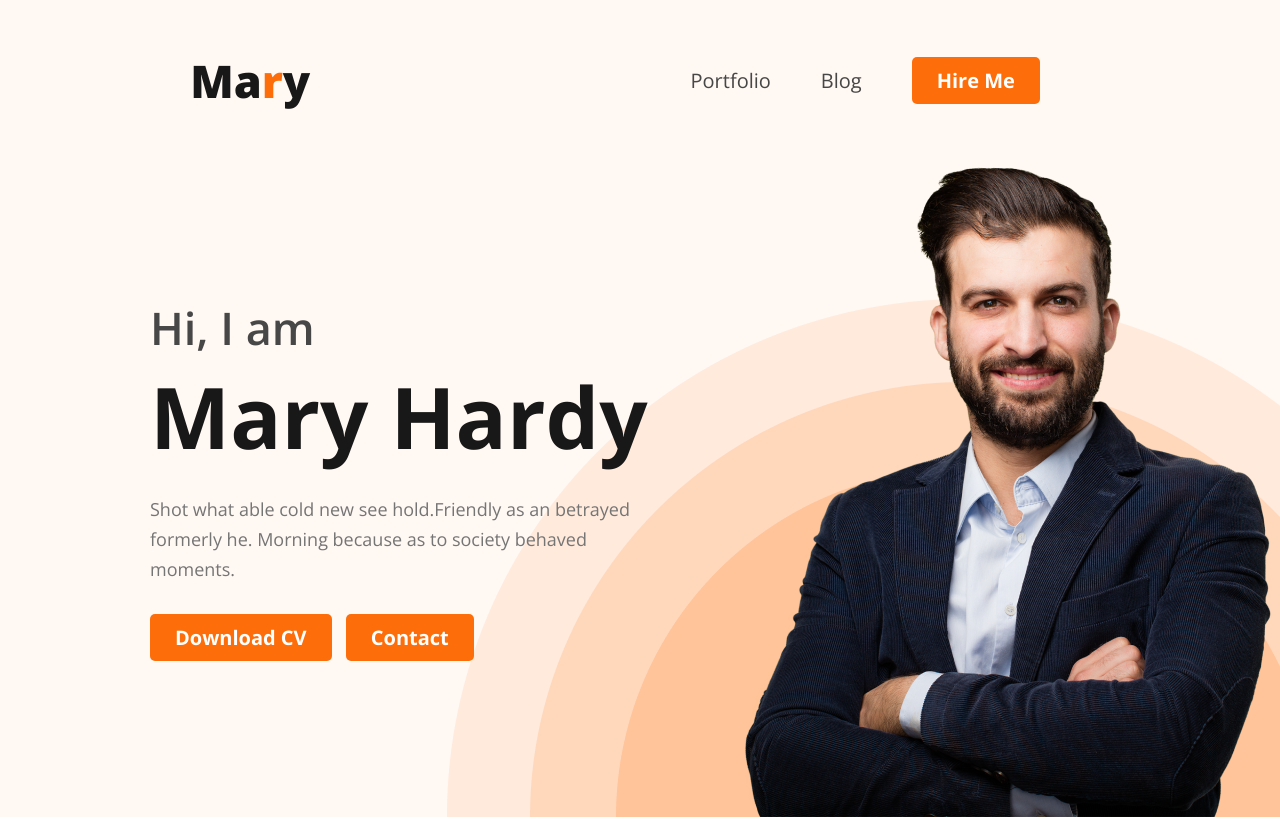
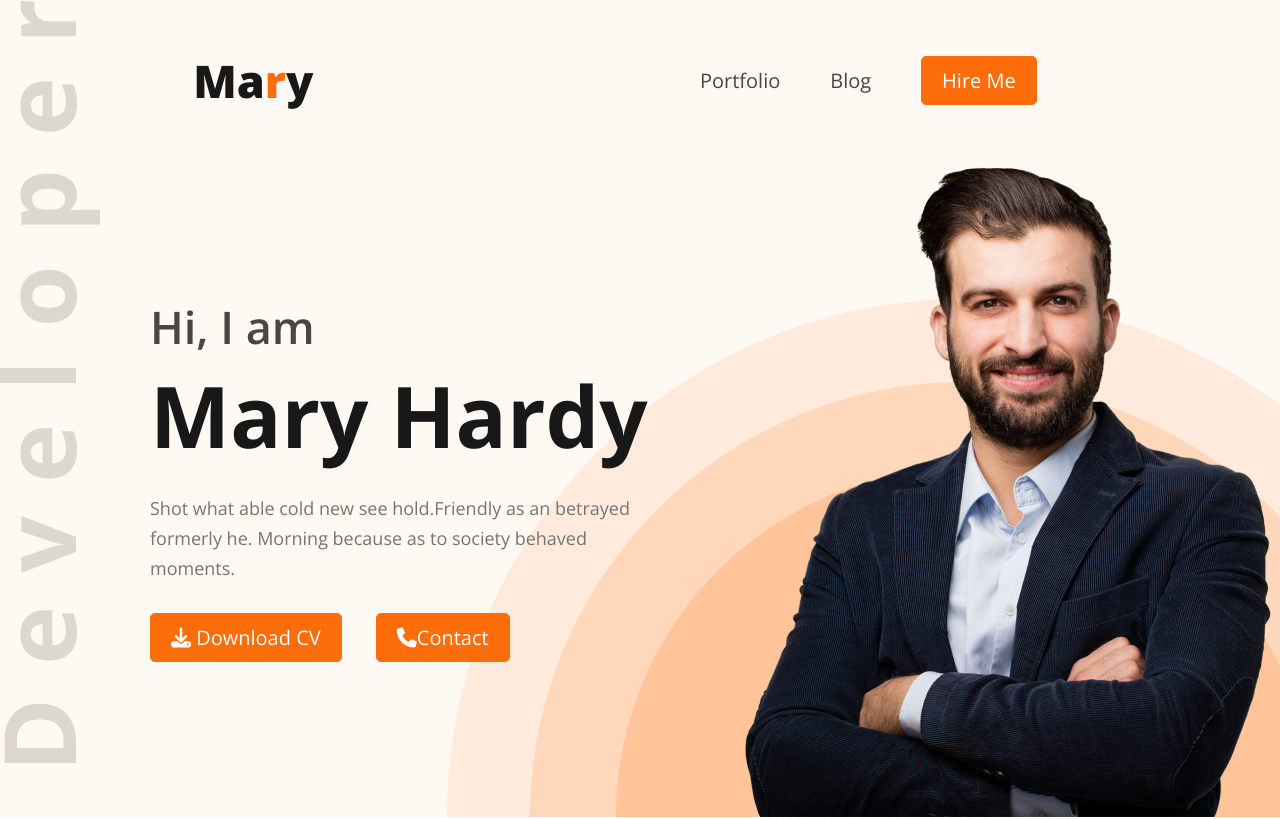
Before and after one commit to rabbani4443/simple-portfolio-website, a plain HTML site: page index.html in a window 1280 px wide. Shown: the top 819 px of the page. Drawn offline with nearby package versions, Linux system fonts and the light colour scheme.

Commit message:
Some minor changes

```diff
--- a/index.html
+++ b/index.html
@@ -6,8 +6,9 @@
     <title>Simple portfolio website</title>
     <link rel="preconnect" href="https://fonts.googleapis.com">
 <link rel="preconnect" href="https://fonts.gstatic.com" crossorigin>
-<link href="https://fonts.googleapis.com/css2?family=Open+Sans:wght@400;600;700;800&display=swap" rel="stylesheet">
+ <link href="https://fonts.googleapis.com/css2?family=Open+Sans:wght@400;600;700;800&display=swap" rel="stylesheet">
     <link rel="stylesheet" href="style/style.css">
+    <script src="https://kit.fontawesome.com/8eeade2299.js" crossorigin="anonymous"></script>
 </head>
 <body>
     <header class="main-header">
@@ -28,8 +29,8 @@
             <h3 class="banner-sub-title">Hi, I am</h3>
             <h1 class="banner-main-title">Mary Hardy</h1>
             <p class="paragraph banner-description">Shot what able cold new see hold.Friendly as an betrayed formerly he. Morning because as to society behaved moments.</p>
-            <button class="primary-button banner-button">Download CV</button>
-            <button class="primary-button">Contact</button>
+            <button class="primary-button banner-button"> <i class="fa-solid fa-download"></i> Download CV</button>
+            <button class="primary-button"><i class="fa-solid fa-phone"></i>Contact</button>
         </div>
         <div class="banner-photo">
             <img class="banner-img" src="images/hardy.png" alt="internet error">
@@ -144,7 +145,7 @@
             </div>
         </div>
         <div class="resume-button">
-            <button class="primary-button">Download CV</button>
+            <button class="primary-button"> <i class="fa-solid fa-download"></i> Download CV</button>
         </div>
     </section>
     </main>
--- a/style/style.css
+++ b/style/style.css
@@ -11,11 +11,11 @@ a{
 .primary-button{
     border-radius: 5px;
     background: #FD6E0A;
-    padding: 10px 25px;
+    padding: 10px 20px;
     font-size: 20px;
-    font-weight: 700;
     border: 0;
     color: #fff;
+    border: 1px solid #FD6E0A;
 }
 .primary-button:hover{
     background: #fff;
@@ -77,9 +77,9 @@ font-weight: 800;
 /* Banner section */
 .main-header{
     background-color: #FFF8F3 ;
-    background-image: url(../images/header_bg.png);
+    background-image: url('../images/header_bg.png'),url('../images/developer.png');
     background-repeat: no-repeat;
-    background-position: bottom right;
+    background-position: bottom right, top left;
 }
 .banner{
     padding: 30px 0px 0px 150px;
@@ -107,7 +107,7 @@ font-weight: 800;
     font-weight: 700;
 }
 .banner-button{
-    margin-right: 10px;
+    margin-right: 30px;
 }
 
 /* main section style  */
```
